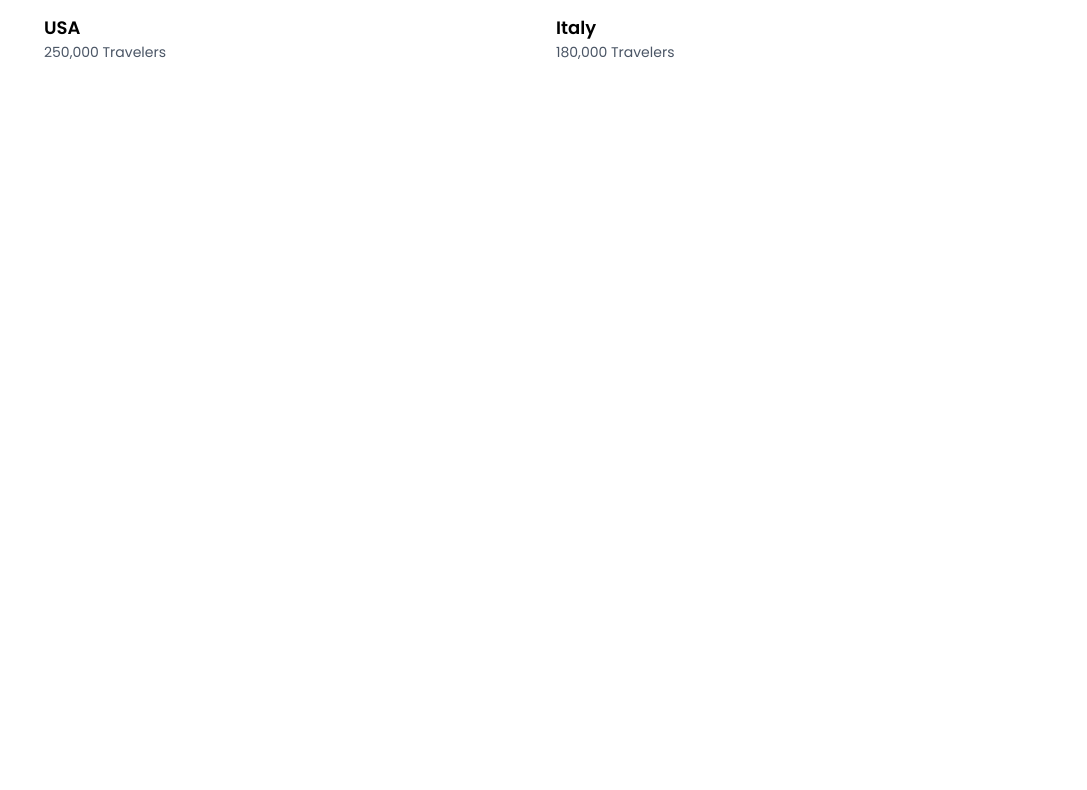
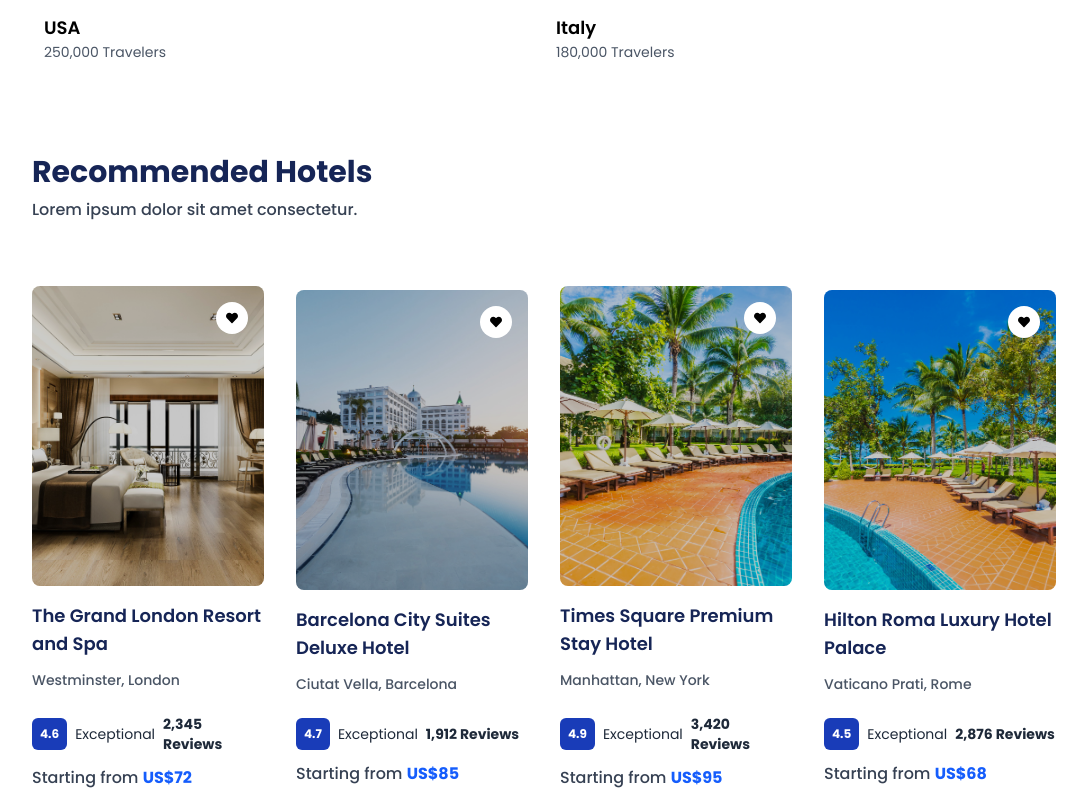
Before and after one commit to Jakaria030/travel_yt, a Next.js app: page / in a window 1280 px wide. Shown: the part 1418-2208 px from the top of the page, without its empty margins (96-1183 px from the left). Before the commit the page ends 1572 px from the top, so only its background shows below. Built offline with nearby package versions, Linux system fonts and the light colour scheme.

Commit message:
Hotel section design completed

```diff
--- a/components/Home/Home.tsx
+++ b/components/Home/Home.tsx
@@ -1,12 +1,14 @@
 import React from 'react';
 import Hero from './Hero/Hero';
 import Destination from './Destination/Destination';
+import Hotel from './Hotel/Hotel';
 
 const Home = () => {
     return (
         <div className='overflow-hidden'>
             <Hero />
             <Destination />
+            <Hotel />
         </div>
     );
 };
--- /dev/null
+++ b/components/Home/Hotel/Hotel.tsx
@@ -0,0 +1,25 @@
+import SectionHeading from '@/components/Helper/SectionHeading';
+import { hotelsData } from '@/data/data';
+import React from 'react';
+import HotelCard from './HotelCard';
+
+const Hotel = () => {
+    return (
+        <div>
+            {/* section heading */}
+            <SectionHeading heading='Recommended Hotels' />
+
+            {/* section content */}
+            <div className='w-[80%] mx-auto grid grid-cols-1 md:grid-cols-2 lg:grid-cols-3 xl:grid-cols-4 gap-8 items-center mt-16'>
+                {/* hotel card */}
+                {hotelsData.map((data) => {
+                    return <div key={data.id}>
+                        <HotelCard hotel={data} />
+                    </div>
+                })}
+            </div>
+        </div>
+    );
+};
+
+export default Hotel;
--- /dev/null
+++ b/components/Home/Hotel/HotelCard.tsx
@@ -0,0 +1,52 @@
+import Image from 'next/image';
+import React from 'react';
+import { FaHeart } from 'react-icons/fa';
+
+type Props = {
+    hotel: {
+        id: number;
+        image: string;
+        name: string;
+        location: string;
+        rating: number;
+        reviews: string;
+        price: string;
+    }
+};
+
+const HotelCard = ({ hotel }: Props) => {
+    return (
+        <div>
+            <div className='relative h-[300px] w-full rounded-lg cursor-pointer group overflow-hidden'>
+                {/* add to favourite button */}
+                <div className='absolute top-4 right-4 z-20 w-8 h-8 bg-white rounded-full text-black flex-col flex items-center justify-center '>
+                    <FaHeart className='w-3 h-3' />
+                </div>
+
+                {/* overlay */}
+                <div className='absolute inset-0 bg-black opacity-20 z-10'></div>
+
+                {/* hotel image */}
+                <Image src={hotel.image} alt={hotel.name} width={500} height={500} className='overflow-hidden w-full h-full object-cover transition-all duration-300 group-hover:scale-110' />
+            </div>
+            {/* text content */}
+            <div>
+                {/* name and location */}
+                <h1 className='mt-4 text-lg font-semibold text-blue-950 hover:text-black cursor-pointer transition-all duration-200'>{hotel.name}</h1>
+                <p className='text-sm text-gray-600 mt-3 font-medium mb-6'>{hotel.location}</p>
+
+                {/* ratings */}
+                <div className='flex items-center space-x-2'>
+                    <div className='px-2 py-2 bg-blue-800 rounded-md font-bold text-white text-xs'>{hotel.rating}</div>
+                    <p className='text-sm text-gray-800'>Exceptional</p>
+                    <p className='text-sm text-gray-800 font-bold'>{hotel.reviews} Reviews</p>
+                </div>
+
+                {/* price */}
+                <p className='mt-3 text-gray-700 font-medium'>Starting from <span className='text-blue-600 font-bold'>US${hotel.price}</span></p>
+            </div>
+        </div>
+    );
+};
+
+export default HotelCard;
```
